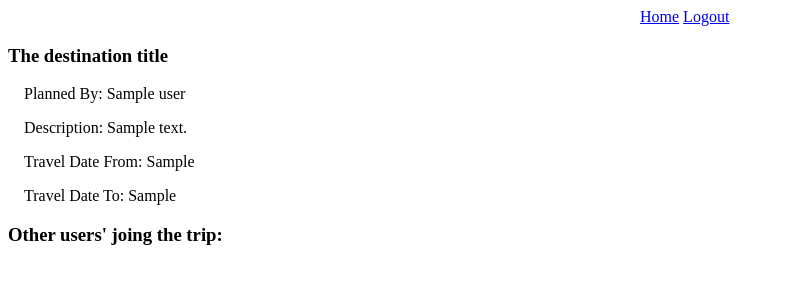
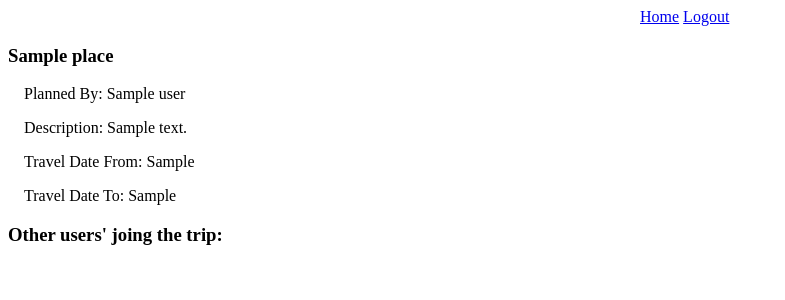
Before and after one commit to lormanlau/WhenYouWishUponAStar, a Django app: template apps/travel_buddy_app/templates/travel_buddy_app/destination.html in a window 1280 px wide. Shown: the top 300 px of the page, without its empty margins (0-785 px from the left). Run offline with Django 3.2, Linux system fonts and the light colour scheme; tables that the repository leaves empty hold one stand-in row (values such as "Sample post"); the template is opened without the code that fills it: values that come from a table or form of the project are taken from there, most other values are stand-ins (such as "Sample title", 1, 10 or a date in 2020).

Commit message:
pushing to website

```diff
--- a/apps/travel_buddy_app/templates/travel_buddy_app/destination.html
+++ b/apps/travel_buddy_app/templates/travel_buddy_app/destination.html
@@ -7,7 +7,7 @@
 </head>
 <body>
 <nav><a href="/travels">Home</a> <a href="/logout">Logout</a></nav>
-<h3>The destination title</h3>
+<h3>{{place.place}}</h3>
 <div class="indent">
 	<p>Planned By: {{place.user.name}}</p>
 	<p>Description: {{place.desc}}</p>
--- a/apps/travel_buddy_app/views.py
+++ b/apps/travel_buddy_app/views.py
@@ -65,7 +65,6 @@ def dashboard(request):
 		messages.error(request, "You are not logged in", extra_tags="login")
 		return redirect('/')
 	context = {
-		# 'other_places': JoinedTravels.objects.all().exclude(destination = Destinations.objects.filter(user = Users.objects.get(id = request.session['user_id']))),
 		'other_places': Destinations.objects.all().exclude(joinedtravels__user__id = request.session['user_id']),
 		'my_places': JoinedTravels.objects.filter(user__id = request.session['user_id'])
 	}
```
Also changed, not shown: db.sqlite3.
